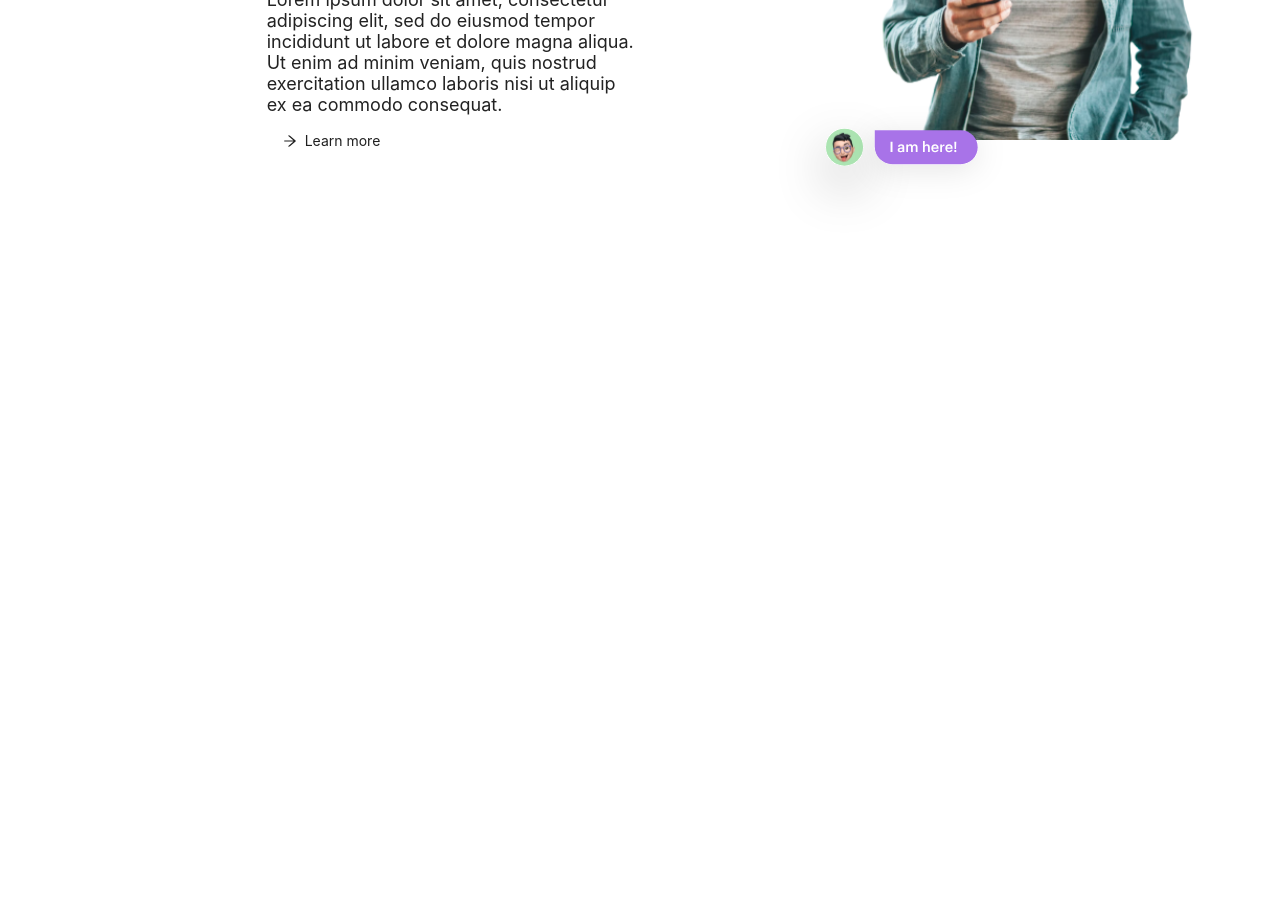
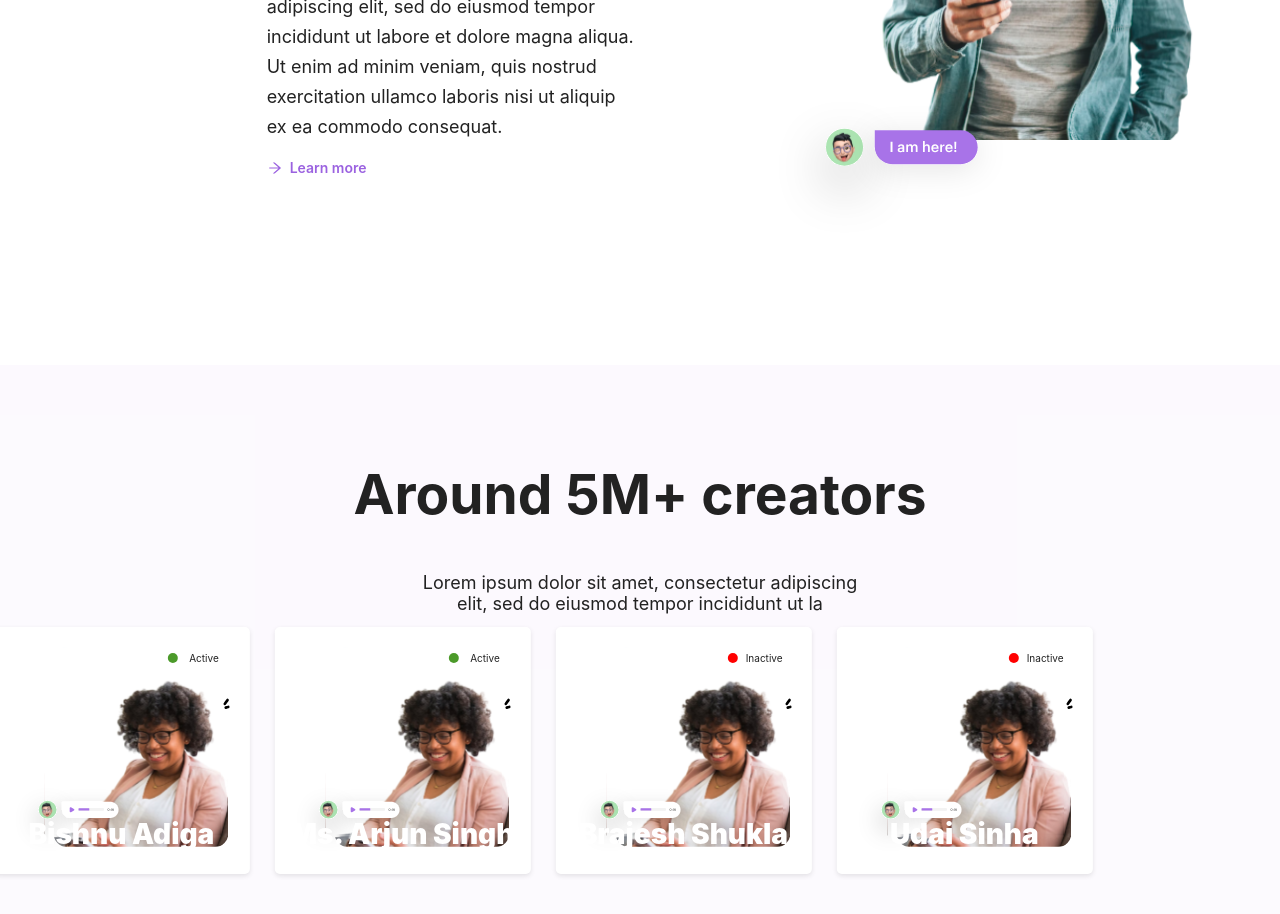
Before and after one commit to raqib-rasheed/bmc-user-management, a React (Vite) app: page / in a window 1280 px wide. Shown: the part 2380-3294 px from the top of the page. Before the commit the page ends 2745 px from the top, so only its background shows below. Built offline with nearby package versions, Linux system fonts and the light colour scheme.

Commit message:
add: creators section

```diff
--- a/src/components/Benefits/index.scss
+++ b/src/components/Benefits/index.scss
@@ -8,15 +8,26 @@
     margin: 2rem 0;
   }
 
-  h1,
   p {
     color: #222222;
     font-size: 1.8rem;
     margin: 1rem 0;
+    font-weight: 400;
+    line-height: 3rem;
   }
+
   h1 {
+    color: #222222;
     font-size: 5.5rem;
+    margin: 1rem 0;
   }
+
+  .learn-more-button {
+    color: #9b62e0;
+    font-weight: 600;
+    padding: 0;
+  }
+
   @media (max-width: 1000px) {
     padding: 2rem 0;
     .express-yourself-section:nth-child(2n) {
--- a/src/components/Benefits/index.tsx
+++ b/src/components/Benefits/index.tsx
@@ -12,7 +12,11 @@ export default function Benefits() {
             <img src={benefitConfig.smileyUrl} alt="emoji smiley face" />
             <h1>{benefitConfig.title}</h1>
             <p>{benefitConfig.description}</p>
-            <Button type="text" icon={<ArrowRightOutlined />}>
+            <Button
+              className="learn-more-button"
+              type="text"
+              icon={<ArrowRightOutlined />}
+            >
               Learn more
             </Button>
           </Col>
--- /dev/null
+++ b/src/components/Creators/Slider/index.scss
@@ -0,0 +1,104 @@
+.slider-container {
+  overflow: hidden;
+  width: 100%;
+  max-width: 100vw;
+  margin: 0 auto;
+}
+
+.slider {
+  display: flex;
+  transition: transform 0.5s ease-in-out;
+}
+
+.card {
+  flex: 0 0 20%;
+  box-sizing: border-box;
+  margin: 1.25rem;
+  padding: 20px;
+  background-color: #fff;
+  box-shadow: 0 2px 5px rgba(0, 0, 0, 0.1);
+  border-radius: 5px;
+  text-align: center;
+  position: relative;
+
+  img {
+    width: 100%;
+    height: 100%;
+  }
+
+  &:hover {
+    cursor: pointer;
+    transform: scale(1.05);
+    border: 1px solid rgb(93, 93, 143);
+  }
+
+  h2 {
+    font-size: 2.8rem;
+    font-weight: 900;
+    text-align: center;
+  }
+}
+
+.overlay-user-card {
+  position: absolute;
+  top: 0;
+  left: 0;
+  background-color: transparent;
+  width: 100%;
+  height: 100%;
+  display: flex;
+  flex-direction: column;
+  justify-content: space-between;
+
+  h2 {
+    color: #fff;
+    font-size: 2.8rem;
+  }
+
+  .user-status {
+    color: #222222;
+    background-color: #fff;
+    margin: 2rem 2rem 0 auto;
+    width: 6.2rem;
+    padding: 0.5rem;
+    border-radius: 0.6rem;
+    display: flex;
+    align-items: center;
+    justify-content: space-around;
+
+    .status-active,
+    .status-inactive {
+      background: #4c9a2a;
+      height: 1rem;
+      width: 1rem;
+      border-radius: 50%;
+    }
+    .status-inactive {
+      background: #ff0000;
+    }
+  }
+}
+
+@media (max-width: 1200px) {
+  .card {
+    flex: 0 0 25%;
+  }
+}
+
+@media (max-width: 900px) {
+  .card {
+    flex: 0 0 33.33%;
+  }
+}
+
+@media (max-width: 600px) {
+  .card {
+    flex: 0 0 50%;
+  }
+}
+
+@media (max-width: 400px) {
+  .card {
+    flex: 0 0 100%;
+  }
+}
--- /dev/null
+++ b/src/components/Creators/Slider/index.tsx
@@ -0,0 +1,92 @@
+import React, { useEffect, useState, useRef } from "react";
+import "./index.scss";
+
+const UserCardSlider: React.FC = () => {
+  const [currentIndex, setCurrentIndex] = useState(0);
+  const sliderRef = useRef<HTMLDivElement>(null);
+  const cards = [
+    {
+      id: 6964102,
+      name: "Chidambaram Pandey",
+      email: "pandey_chidambaram@mohr.example",
+      gender: "female",
+      status: "inactive",
+    },
+    {
+      id: 6964101,
+      name: "Anunay Deshpande",
+      email: "anunay_deshpande@halvorson-nader.test",
+      gender: "female",
+      status: "inactive",
+    },
+    {
+      id: 6964099,
+      name: "Bishnu Adiga",
+      email: "adiga_bishnu@pollich.test",
+      gender: "male",
+      status: "active",
+    },
+    {
+      id: 6964098,
+      name: "Ms. Arjun Singh",
+      email: "arjun_ms_singh@leuschke-hand.test",
+      gender: "male",
+      status: "active",
+    },
+    {
+      id: 6964097,
+      name: "Brajesh Shukla",
+      email: "shukla_brajesh@leffler-nader.example",
+      gender: "female",
+      status: "inactive",
+    },
+    {
+      id: 6961069,
+      name: "Udai Sinha",
+      email: "sinha_udai@walter.example",
+      gender: "male",
+      status: "inactive",
+    },
+  ];
+
+  useEffect(() => {
+    const intervalId = setInterval(() => {
+      setCurrentIndex((prevIndex) => (prevIndex + 1) % cards.length);
+    }, 2000);
+
+    return () => clearInterval(intervalId);
+  }, [cards.length]);
+
+  useEffect(() => {
+    const slider = sliderRef.current;
+    if (slider) {
+      const cardWidth = slider.children[0].getBoundingClientRect().width;
+      slider.style.transform = `translateX(-${currentIndex * cardWidth}px)`;
+    }
+  }, [currentIndex]);
+
+  function getUserStatus(status: string) {
+    return status.charAt(0).toUpperCase() + status.slice(1);
+  }
+
+  return (
+    <div className="slider-container">
+      <div className="slider" ref={sliderRef}>
+        {cards.map((card, index) => (
+          <div className="card" key={index}>
+            <img width={250} height={270} src={"/benefits-section-lady.svg"} />
+            <div className="overlay-user-card">
+              <div className="user-status">
+                <div className={`status-${card.status}`}></div>
+                {getUserStatus(card.status)}
+              </div>
+              <h2>{card.name}</h2>
+            </div>
+          </div>
+        ))}
+      </div>
+    </div>
+  );
+};
+
+export default UserCardSlider;
--- /dev/null
+++ b/src/components/Creators/index.scss
@@ -0,0 +1,19 @@
+.creators {
+  background-color: #a873e80a;
+  color: #222222;
+  padding: 5rem 0;
+
+  h1 {
+    font-size: 5.5rem;
+    text-align: center;
+  }
+  p {
+    font-size: 1.8rem;
+    text-align: center;
+    margin-top: 1.5rem;
+    width: 35%;
+    margin: 0 auto;
+    font-weight: 400;
+    font-size: 1.8rem;
+  }
+}
--- /dev/null
+++ b/src/components/Creators/index.tsx
@@ -0,0 +1,15 @@
+import UserCardSlider from "./Slider";
+import "./index.scss";
+
+export default function Creators() {
+  return (
+    <section className="creators">
+      <h1>Around 5M+ creators</h1>
+      <p>
+        Lorem ipsum dolor sit amet, consectetur adipiscing elit, sed do eiusmod
+        tempor incididunt ut la
+      </p>
+      <UserCardSlider />
+    </section>
+  );
+}
--- a/src/components/Header/Nav/index.scss
+++ b/src/components/Header/Nav/index.scss
@@ -7,6 +7,10 @@ nav {
     font-size: 1.4rem;
     color: rgb(27, 27, 27);
     text-decoration: none;
+
+    &:focus {
+      border: 1px solid rgb(125, 125, 126);
+    }
   }
 
   @media (max-width: 700px) {
--- a/src/components/Header/Nav/index.tsx
+++ b/src/components/Header/Nav/index.tsx
@@ -6,7 +6,7 @@ export default function Nav() {
   return (
     <nav role="navigation">
       {navConfig.map((navItem) => (
-        <Link key={navItem.path} to={navItem.path}>
+        <Link key={navItem.key} to={navItem.path}>
           {navItem.label}
         </Link>
       ))}
--- a/src/components/Header/Nav/navConfig.ts
+++ b/src/components/Header/Nav/navConfig.ts
@@ -2,17 +2,21 @@ export const navConfig = [
   {
     label: "Home",
     path: "/",
+    key: "1",
   },
   {
     label: "Features",
-    path: "/features",
+    path: "/",
+    key: "2",
   },
   {
     label: "Explore creators",
     path: "/creators",
+    key: "3",
   },
   {
     label: "FAQ",
-    path: "/faq",
+    path: "/",
+    key: "4",
   },
 ];
--- a/src/components/Hero/index.scss
+++ b/src/components/Hero/index.scss
@@ -18,6 +18,10 @@ section.hero {
   }
   h1:nth-child(2) {
     color: #9b62e0;
+  }
+
+  .gradient-circles {
+    width: 100vw;
   }
 
   .phone-number-input {
@@ -75,14 +79,11 @@ section.hero {
   }
 
   @media (max-width: 600px) {
-    .mobile-screen-images {
+    .mobile-screen-images,
+    .gradient-circles {
       width: 50rem;
       height: 50rem;
       margin-top: 0rem;
-    }
-    .gradient-circles {
-      width: 50rem;
-      height: 50rem;
     }
   }
 
--- a/src/pages/index.tsx
+++ b/src/pages/index.tsx
@@ -3,12 +3,14 @@ import Layout from "@/components/Layout";
 import { lazy } from "react";
 
 const Benefits = lazy(() => import("@/components/Benefits"));
+const Creators = lazy(() => import("@/components/Creators"));
 
 export default function Home() {
   return (
     <Layout>
       <Hero />
       <Benefits />
+      <Creators />
     </Layout>
   );
 }
```
Also changed, not shown: public/hero-mobile-screen.svg.
